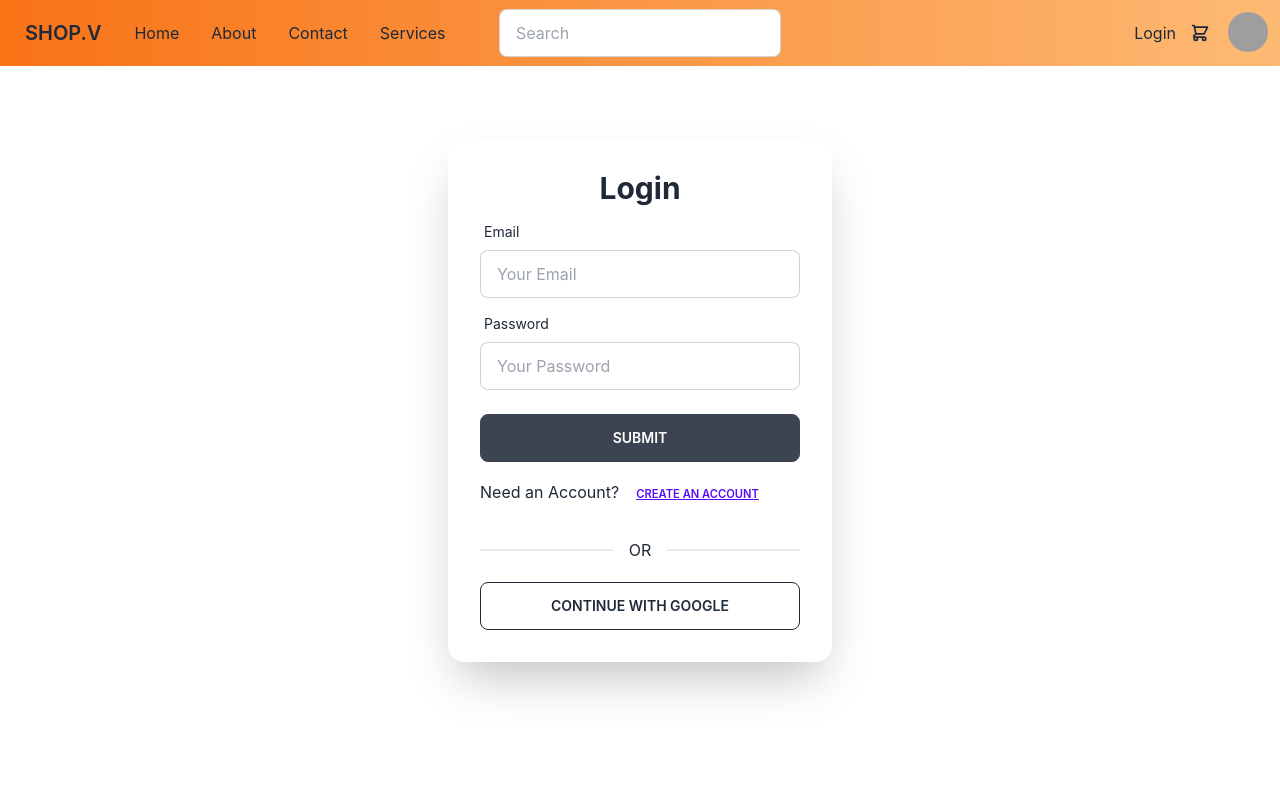
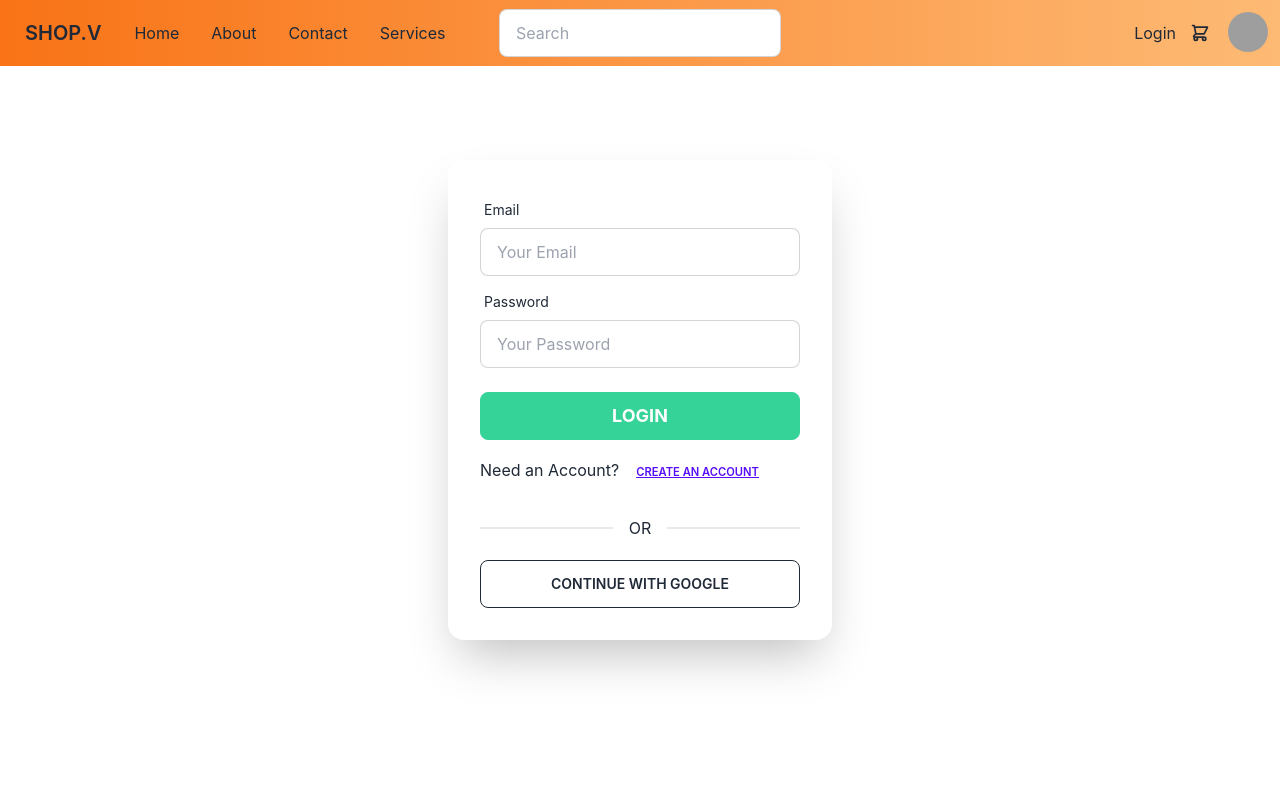
Before and after one commit to nahidsultan19/shop-ecommerce-client, a React (Create React App) app: page /login in a window 1280 px wide. Shown: the top 800 px of the page. Built offline with nearby package versions, Linux system fonts and the light colour scheme; grey boxes are pictures that could not be loaded.

Commit message:
added loading spinner

```diff
--- a/src/Components/Login/Login.js
+++ b/src/Components/Login/Login.js
@@ -4,6 +4,7 @@ import { useSignInWithGoogle } from 'react-firebase-hooks/auth';
 import { useEffect } from 'react';
 import { Link, useLocation, useNavigate } from 'react-router-dom';
 import { useForm } from "react-hook-form";
+import Loading from '../../Shared/Loading';
 
 
 
@@ -21,18 +22,20 @@ const Login = () => {
         }
     }, [gUser, from, navigate])
 
+
     if (googleLoading) {
-        return <p>Loading....</p>
+        return <Loading />
     }
+
 
     const onSubmit = data => console.log(data);
 
 
     return (
-        <div className="hero min-h-screen flex-col lg:flex-row-reverse py-20">
+        <div className="hero-content min-h-screen flex-col lg:flex-row-reverse py-20">
             <div className="card w-full max-w-sm flex-shrink-0 shadow-2xl bg-base-100">
                 <div className="card-body">
-                    <h2 className='text-center text-3xl font-bold'>Login</h2>
+                    {/* <h2 className='text-center text-3xl font-bold'>Login</h2> */}
                     <form onSubmit={handleSubmit(onSubmit)}>
                         <label class="label">
                             <span class="label-text">Email</span>
@@ -64,7 +67,7 @@ const Login = () => {
                             }
                         })} />
                         <p className='text-red-500 mt-2'>{errors.password?.message}</p>
-                        <button className='btn w-full mt-4'>Submit</button>
+                        <button className='btn btn-success font-bold text-lg text-white w-full mt-4'>Login</button>
                     </form>
                     <p className='w-full max-w-sm'>Need an Account?<Link to='/register' className='btn btn-link'><small>Create an Account</small></Link></p>
                     <div className="divider">OR</div>
--- a/src/Shared/Footer.js
+++ b/src/Shared/Footer.js
@@ -2,7 +2,6 @@ import React from 'react';
 
 const Footer = () => {
     return (
-        <div>
         <footer class="footer p-10 bg-[#22475C] text-white">
             <div className='max-w-md'>
                 <h2>FRESH</h2>
@@ -45,8 +44,6 @@ const Footer = () => {
                 <a class="link link-hover">All Recipes & Cooking</a>
             </div>
         </footer>
-
-        </div>
     );
 };
 
--- a/src/Shared/Loading.js
+++ b/src/Shared/Loading.js
@@ -2,7 +2,7 @@ import React from 'react';
 
 const Loading = () => {
     return (
-        <div class="flex items-center justify-center ">
+        <div class="min-h-screen flex items-center justify-center ">
             <div class="w-16 h-16 border-b-2 border-gray-900 rounded-full animate-spin"></div>
         </div>
     );
```
Lines whose indentation alone changed are shown as unchanged.
